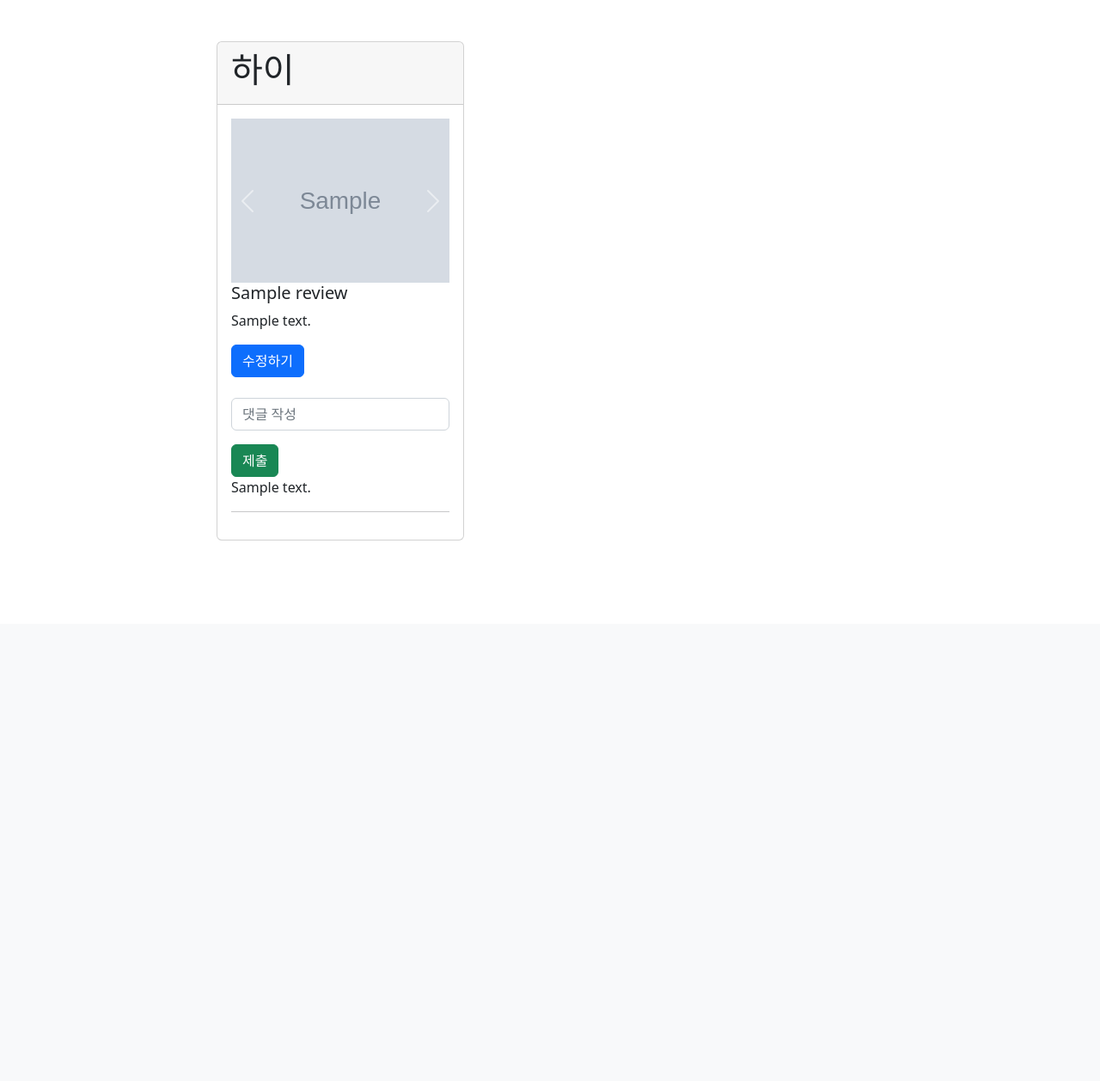
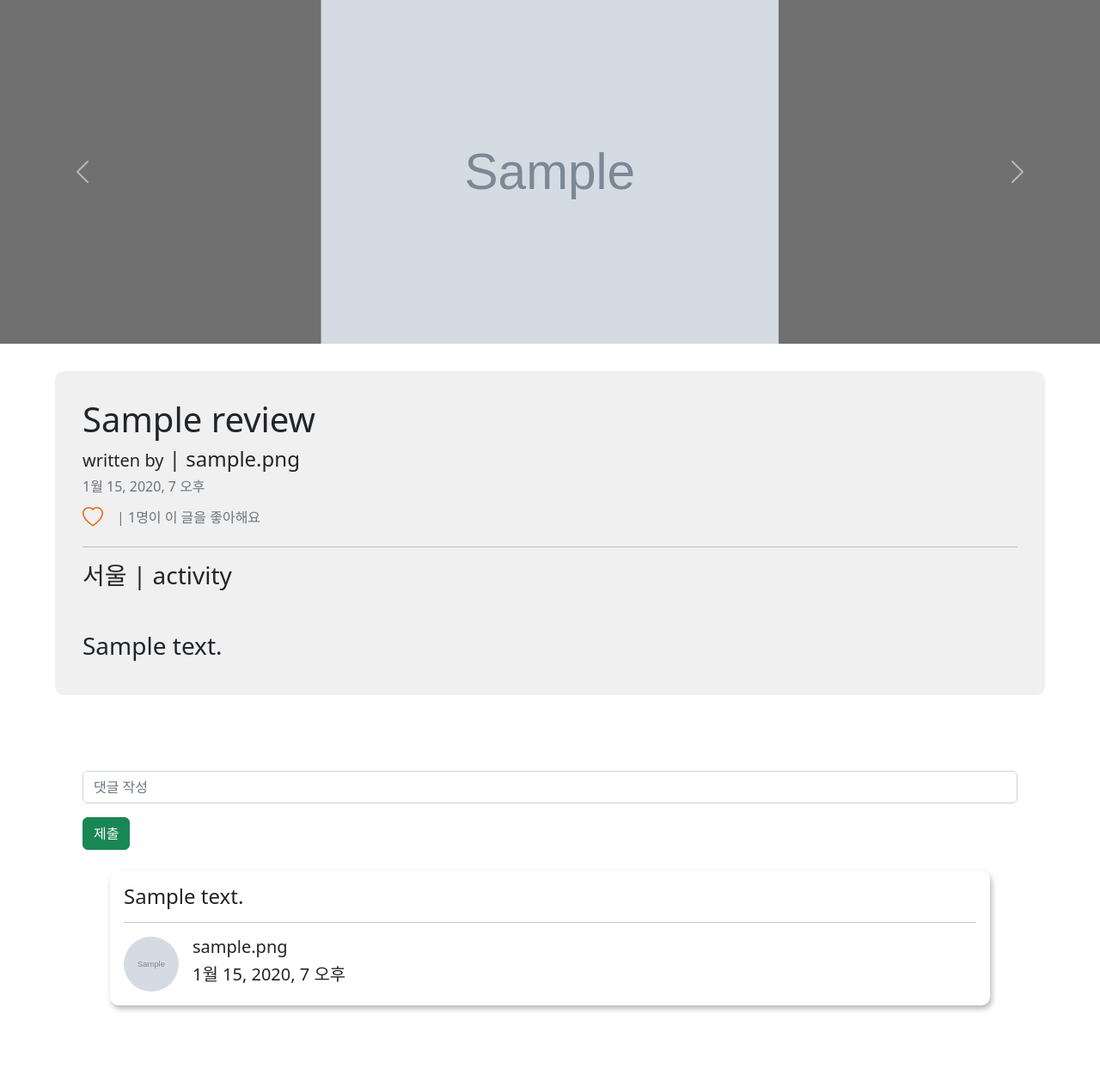
Before and after one commit to DongjaeKam/travel-master, a Django app: page /articles/1/detail/ in a window 1280 px wide. Shown: the part 74-1332 px from the top of the page at 86% size. Before the commit the page ends 703 px from the top, so only its background shows below. Run offline with Django 3.2, Linux system fonts and the light colour scheme; tables that the repository leaves empty hold one stand-in row (values such as "Sample post"); grey boxes marked "Sample" are stand-in pictures; some libraries are stand-ins or nearby versions.

Commit message:
articles detail 페이지 정리, 좋아요 비동기

```diff
--- a/articles/templates/articles/detail.html
+++ b/articles/templates/articles/detail.html
@@ -2,20 +2,12 @@
 
 {% load django_bootstrap5 %}
 {% block content %}
-  <div class="card" style="width: 18rem;">
-    <div class="card-header">
-      <span>
-        <h1>하이</h1>
-      </span>
-    </div>
-    <div class="card-body">
-    {% comment %} 캐러셀 부분 {% endcomment %}
   <div id="carouselExampleControls" class="carousel slide" data-ride="carousel">
     <div class="carousel-inner bg-dark" style="">
       {% for photo in review.photo_set.all %}
 
         <div class="carousel-item {% if forloop.counter == 1 %} active {% endif %}">
-              <img src="{{ photo.image.url }}" alt="" style="width:100%">
+          <img class='carousel-image' src="{{ photo.image.url }}" alt="">
         </div>
       {% endfor %}
 
@@ -31,19 +23,85 @@
       </button>
   </div>
 
-    {% comment %} 캐러셀 부분 {% endcomment %}
-      <h5 class="card-title">{{ review.title }}</h5>
-      <p class="card-text">{{ review.content }}</p>
-      <a href="{% url 'articles:review_update' review.pk %}" class="btn btn-primary">수정하기</a>
+  <section class="review-main">
+    <section>
+      <h1 class="review-title">{{ review.title }}</h1>
+      <h4 class="review-user"><span class="fs-5">written by</span> | {{ review.user.profile_name }}</h4>
+      <h6 class="review-updated text-muted">{{ review.updated_at }}</h6>
+      <div class="heart d-flex align-items-end">
+        {% if request.user not in review.like_users.all %}
+        <i data-review-id="{{ review.pk }}" id="like-btn" class="bi bi-heart"></i>
+        {% else %}
+        <i data-review-id="{{ review.pk }}" id="like-btn"  class="bi bi-heart-fill"></i>
+        {% endif %}
+        <h6 class="likes text-muted">| {{ review.like_users.count }}명이 이 글을 좋아해요</h6>
+      </div>
+      {% if request.user == review.user %}
+      <a href="{% url 'articles:review_update' review.pk %}" class="btn btn-outline-danger btn-sm">수정하기</a>
+      {% endif %}
+      <hr>
+      <h3 class="review-place">{{ review.place }} | {{ review.theme }}</h3>
 
+    </section>
+
+    <section class="mt-5">
+      <h3>{{ review.content }}</h3>
+    </section>
+  </section>
+
+
+
+  <section class="comment-box">
     <form action="{%url 'articles:comment_create' review.pk %}" method="POST">
       {% csrf_token %}
       {% bootstrap_form comment_form %}
       <input class="btn btn-success" type="submit" value="제출">
     </form>
+
+    <div class="comments">
       {% for comment in comments %}
-        <p>{{ comment }}</p>
+      <div class="comment">
+        <h4>{{ comment }}</h4>
         <hr>
+        <div class="comment-user-info">
+          <img class="comment-user-image" src="{{ comment.user.profile_image.url }}" alt="">
+          <div class="comment-user-detail">
+            <h5>{{ comment.user.profile_name }}</h5>
+            <h5>{{ comment.created_at }}</h5>
+          </div>
+        </div>
+      </div>
       {% endfor %}
     </div>
+
   {% endblock %}
+
+  {% block script %}
+  <script src="https://cdn.jsdelivr.net/npm/axios/dist/axios.min.js"></script>
+  <script>
+    const likeBtn = document.querySelector('#like-btn')
+
+    likeBtn.addEventListener('click', function(event) {
+      console.log(event.target.dataset)
+      axios({
+        method: 'get',
+        url: `/articles/${event.target.dataset.reviewId}/like/`,
+      })
+      .then(response => {
+        console.log(response.data)
+        if (response.data.isLike === true) {
+          event.target.classList.add('bi-heart-fill')
+          event.target.classList.remove('bi-heart')
+        } else {
+          event.target.classList.add('bi-heart')
+          event.target.classList.remove('bi-heart-fill')
+        }
+        const likeCount = document.querySelector('.likes')
+        likeCount.innerHTML=`
+          <h6 class="likes m-0 text-muted ">| ${response.data.likeCount}명이 이 글을 좋아해요</h6>
+        `
+      })
+    })
+
+  </script>
+  {% endblock script %}
--- a/articles/urls.py
+++ b/articles/urls.py
@@ -14,4 +14,5 @@ urlpatterns = [
     path("map/", views.map, name="map"),
     path("map2/", views.map2, name="map2"),
     path("<int:pk>/comment_create/", views.comment_create, name="comment_create"),
+    path("<int:pk>/like/", views.like, name='like'),
 ]
--- a/articles/views.py
+++ b/articles/views.py
@@ -1,8 +1,10 @@
+import json
 from django.shortcuts import render, redirect, get_object_or_404
 from .models import Review, Comment, Search, Photo
 from .forms import ReviewForm, CommentForm, PhotoForm
 from django.db.models import Q
 from django.core.paginator import Paginator
+from django.http import JsonResponse
 
 
 def index(request):
@@ -65,34 +67,38 @@ def detail(request, pk):
 def update(request, pk):
     review = Review.objects.get(pk=pk)
     photos = Photo.objects.filter(review_id=review.pk)
-    if request.method == "POST":
-        review_form = ReviewForm(request.POST, request.FILES, instance=review)
-        photo_form = PhotoForm(request.POST, request.FILES)
-        images = request.FILES.getlist("image")
-        for photo in photos:
-            if photo.image:
-                photo.delete()
-        if review_form.is_valid() and photo_form.is_valid():
-            review = review_form.save(commit=False)
-            if len(images):
-                for image in images:
-                    image_instance = Photo(review=review, image=image)
+
+    if review.user == request.user:
+        if request.method == "POST":
+            review_form = ReviewForm(request.POST, request.FILES, instance=review)
+            photo_form = PhotoForm(request.POST, request.FILES)
+            images = request.FILES.getlist("image")
+            for photo in photos:
+                if photo.image:
+                    photo.delete()
+            if review_form.is_valid() and photo_form.is_valid():
+                review = review_form.save(commit=False)
+                if len(images):
+                    for image in images:
+                        image_instance = Photo(review=review, image=image)
+                        review.save()
+                        image_instance.save()
+                else:
                     review.save()
-                    image_instance.save()
+                return redirect("articles:index")
+        else:
+            review_form = ReviewForm(instance=review)
+            if photos:
+                photo_form = PhotoForm(instance=photos[0])
             else:
-                review.save()
-            return redirect("articles:index")
+                photo_form = PhotoForm()
+        context = {
+            "review_form": review_form,
+            "photo_form": photo_form,
+        }
+        return render(request, "articles/create.html", context)
     else:
-        review_form = ReviewForm(instance=review)
-        if photos:
-            photo_form = PhotoForm(instance=photos[0])
-        else:
-            photo_form = PhotoForm()
-    context = {
-        "review_form": review_form,
-        "photo_form": photo_form,
-    }
-    return render(request, "articles/create.html", context)
+        return redirect('accounts:wrong_approach')
 
 
 def search(request):
@@ -165,3 +171,19 @@ def map(request):
     return render(request,"articles/map.html")
 def map2(request):
     return render(request,"articles/map2.html")
+
+def like(request,pk):
+    review = Review.objects.get(pk = pk)
+    if request.user not in review.like_users.all():
+        review.like_users.add(request.user)
+        is_like = True
+    else:
+        review.like_users.remove(request.user)
+        is_like = False
+
+    data = {
+        'isLike' : is_like,
+        'likeCount' : review.like_users.count(),
+    }
+
+    return JsonResponse(data)
--- a/static/css/style.css
+++ b/static/css/style.css
@@ -16,6 +16,10 @@
 }
 
 /* accounts.detail 페이지 */
+.detail-user{
+  margin: 2rem 0 ;
+}
+
 .detail-user-info{
   display:flex;
   justify-content: center;
@@ -71,3 +75,54 @@
   width: 200px;
   height: 150px;
 }
+
+/* review.detail */
+.carousel-item{
+  position:relative;
+  height:400px;
+  background-color: rgb(112,112,113);
+}
+
+.carousel-image{
+  position: absolute;
+  left: 50%;
+  transform: translate(-50%);
+  height: 100%;
+}
+
+.review-main{
+  margin: 2rem 4rem;
+  padding: 2rem;
+  border-radius: 10px;
+  background-color: rgb(240, 240, 240);
+}
+
+.bi-heart, .bi-heart-fill{
+  margin-right: 1rem;
+  color: rgb(236, 100, 8);
+  font-size: 1.5rem;
+}
+
+.comment-box{
+  margin: 2rem 4rem;
+  padding: 2rem;
+}
+
+.comment{
+  margin: 1.5rem 2rem;
+  padding: 1rem;
+  border-radius: 10px;
+  box-shadow: 2px 4px 6px rgb(184, 184, 184);
+}
+
+.comment-user-info {
+  display: flex;
+  align-items: center;
+}
+
+.comment-user-image{
+  margin-right: 1rem;
+  width: 4rem;
+  height: 4rem;
+  border-radius: 50%;
+}
--- a/templates/base.html
+++ b/templates/base.html
@@ -38,10 +38,9 @@
     </div>
   </nav>
 
-  <div class="container mt-5" style="width:50rem">
   {% block content %}
   {% endblock content %}
-  </div>
+
 
   {% block script %}
   {% endblock script %}
```
Lines whose indentation alone changed are shown as unchanged.
